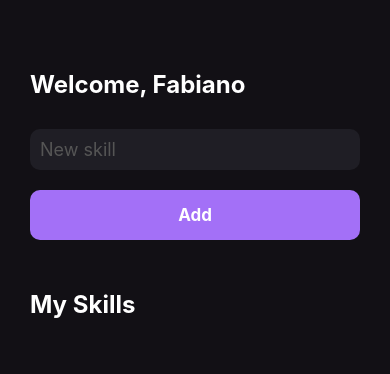
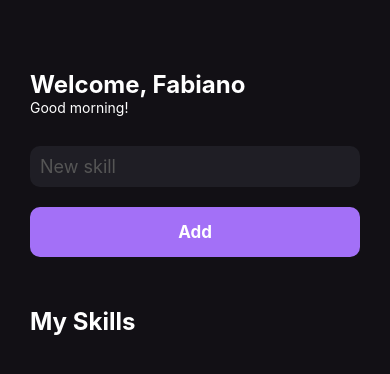
Before and after one commit to fabianocsouza/myskills, a React Native app: screen / in a window 390 px wide. Shown: the top 374 px of the page. Built offline with nearby package versions, Linux system fonts and the light colour scheme.

Commit message:
using useEffect, StatusBar

```diff
--- a/App.js
+++ b/App.js
@@ -1,7 +1,13 @@
 import React from 'react'
+import { StatusBar } from 'react-native'
 
 import { Home } from './src/pages/Home'
 
 export default function App() {
-  return <Home />
+  return (
+    <>
+      <StatusBar barStyle="light-content" />
+      <Home />
+    </>
+  )
 }
--- a/src/pages/Home.js
+++ b/src/pages/Home.js
@@ -1,9 +1,8 @@
-import React, { useState } from 'react'
+import React, { useState, useEffect } from 'react'
 import {
   View,
   Text,
   StyleSheet,
-  StatusBar,
   TextInput,
   Platform,
   FlatList
@@ -15,15 +14,28 @@ import { SkillCard } from '../components/SkillCard'
 export function Home() {
   const [newSkill, setNewSkill] = useState('')
   const [mySkills, setMySkills] = useState([])
+  const [greeting, setGreeting] = useState('')
 
   function handleAddNewSkill() {
     setMySkills(oldState => [...oldState, newSkill])
   }
 
+  useEffect(() => {
+    const currentHour = new Date().getHours()
+
+    if (currentHour < 12) {
+      setGreeting('Good morning!')
+    } else if (currentHour >= 12 && currentHour < 18) {
+      setGreeting('Good afternoon!')
+    } else {
+      setGreeting('Good night!')
+    }
+  }, [])
+
   return (
     <View style={styles.container}>
-      <StatusBar barStyle="light-content" />
       <Text style={styles.title}>Welcome, Fabiano</Text>
+      <Text style={styles.greeting}>{greeting}</Text>
 
       <TextInput
         style={styles.input}
@@ -69,5 +81,8 @@ const styles = StyleSheet.create({
     color: '#FFF',
     fontSize: 17,
     fontWeight: 'bold'
+  },
+  greeting: {
+    color: '#FFF'
   }
 })
```
